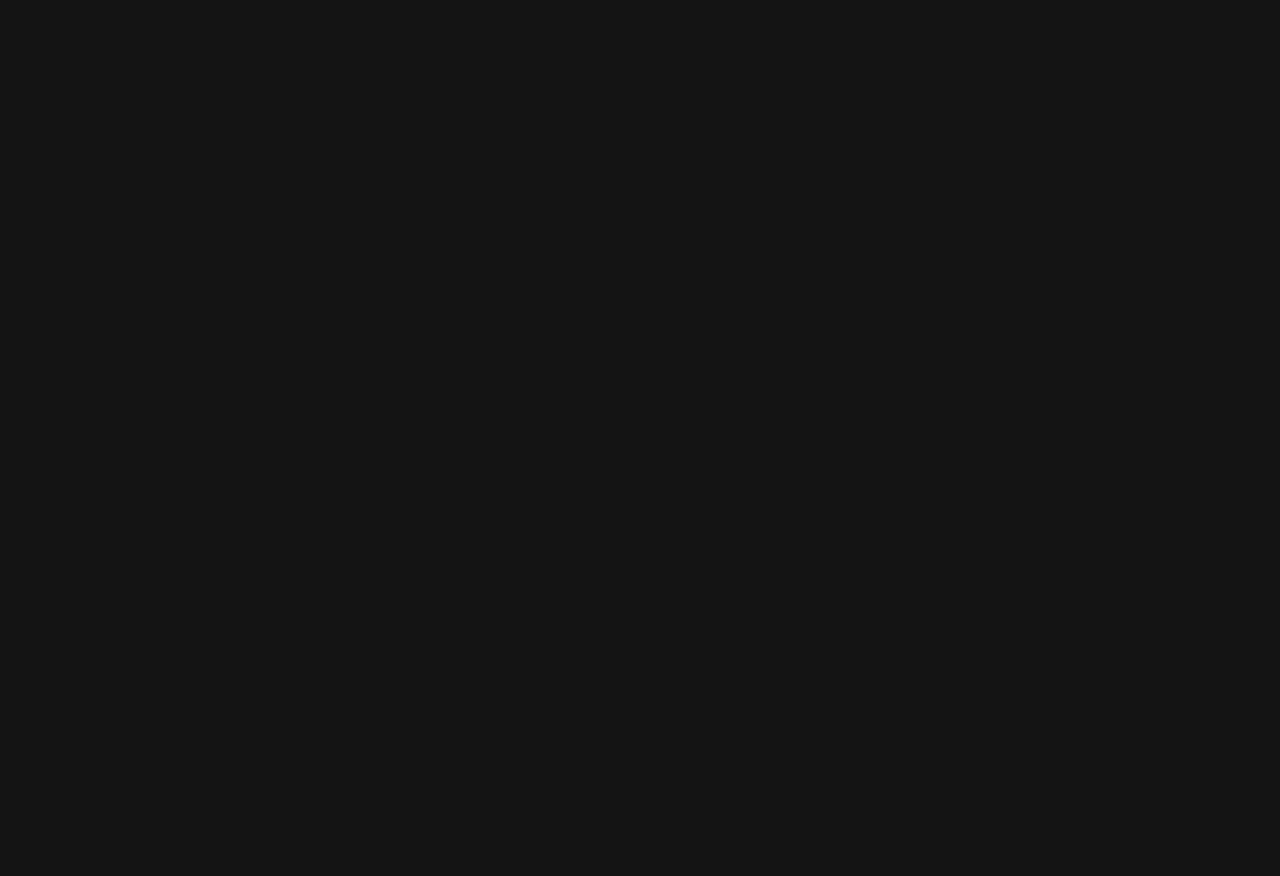
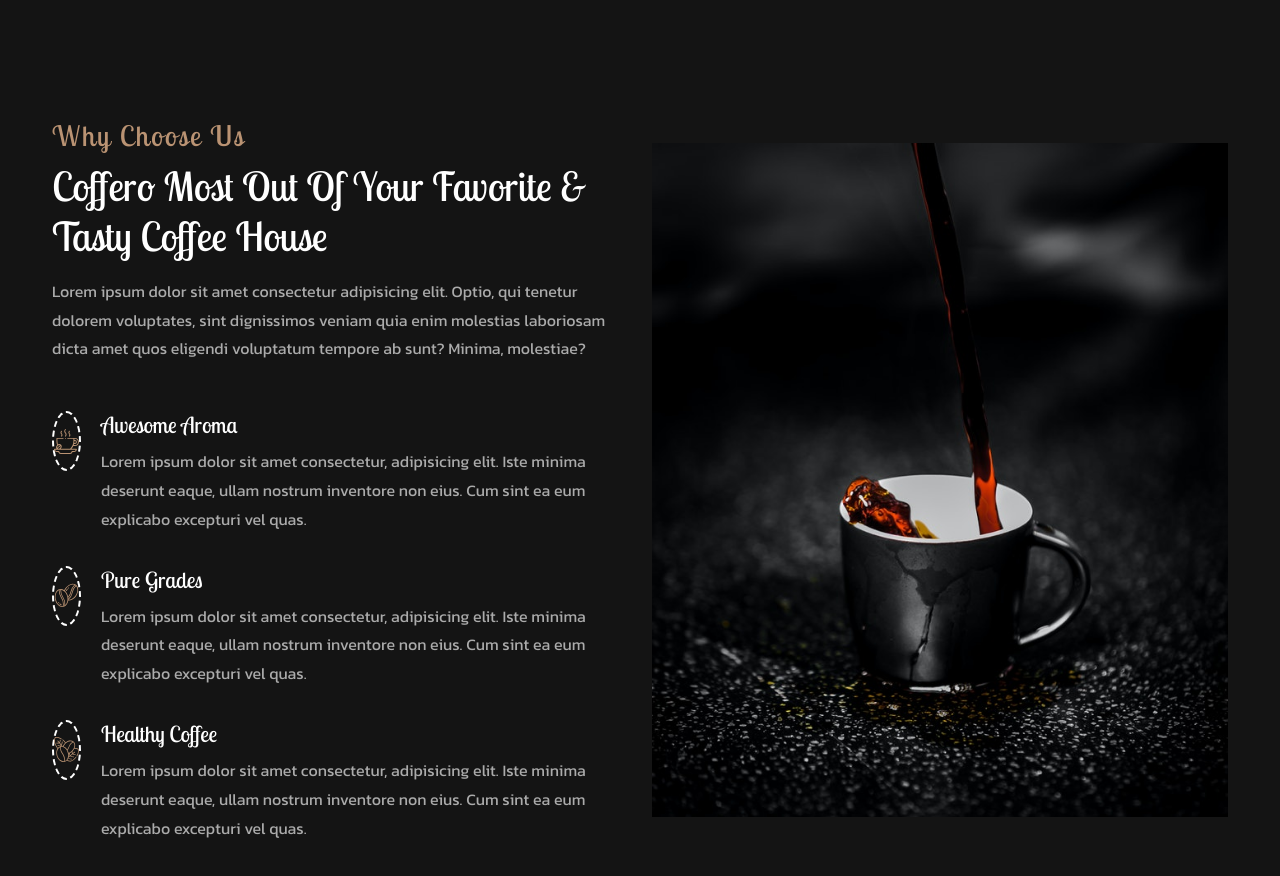
Before and after one commit to NzmAll/Coffee-site, a React (Create React App) app in the folder coffee-site/: page / in a window 1280 px wide. Shown: the part 3098-3974 px from the top of the page. Before the commit the page ends 3096 px from the top, so only its background shows below. Built offline with nearby package versions, Linux system fonts and the light colour scheme; the HTML template or start-up script is replaced by a standard one.

Commit message:
Choose components added

```diff
--- a/coffee-site/src/App.jsx
+++ b/coffee-site/src/App.jsx
@@ -5,6 +5,7 @@ import Home from "./components/home/Home";
 import About from "./components/about/About";
 import Features from "./components/features/Features";
 import Menu from "./components/menu/Menu";
+import Choose from "./components/choose/Choose";
 
 function App() {
   return (
@@ -14,6 +15,7 @@ function App() {
       <About />
       <Features />
       <Menu />
+      <Choose />
     </>
   );
 }
--- /dev/null
+++ b/coffee-site/src/components/choose/Choose.jsx
@@ -0,0 +1,85 @@
+import React from "react";
+import chooseImg from "../../assets/choose.jpg";
+import coffeeMug from "../../assets/coffee-mug.svg";
+import coffeeBeans2 from "../../assets/coffee-beans-2.svg";
+import coffeeBeans3 from "../../assets/coffee-beans-3.svg";
+import "./choose.css";
+
+const Choose = () => {
+  return (
+    <section className="choose section">
+      <div className="choose__grid container grid">
+        <div className="choose__content">
+          <h2 className="section__title title-left" data-title="Why Choose Us">
+            Coffero Most Out Of Your Favorite & Tasty Coffee House
+          </h2>
+          <p className="choose__description">
+            Lorem ipsum dolor sit amet consectetur adipisicing elit. Optio, qui
+            tenetur dolorem voluptates, sint dignissimos veniam quia enim
+            molestias laboriosam dicta amet quos eligendi voluptatum tempore ab
+            sunt? Minima, molestiae?
+          </p>
+
+          <div className="choose__details grid">
+            <div className="choose__details-item">
+              <div className="choose__details-img-wrapper">
+                <img src={coffeeMug} alt="" className="choose__details-img" />
+              </div>
+
+              <div>
+                <h3 className="choose__details-title">Awesome Aroma</h3>
+                <p className="choose__details-description">
+                  Lorem ipsum dolor sit amet consectetur, adipisicing elit. Iste
+                  minima deserunt eaque, ullam nostrum inventore non eius. Cum
+                  sint ea eum explicabo excepturi vel quas.
+                </p>
+              </div>
+            </div>
+
+            <div className="choose__details-item">
+              <div className="choose__details-img-wrapper">
+                <img
+                  src={coffeeBeans2}
+                  alt=""
+                  className="choose__details-img"
+                />
+              </div>
+
+              <div>
+                <h3 className="choose__details-title">Pure Grades</h3>
+                <p className="choose__details-description">
+                  Lorem ipsum dolor sit amet consectetur, adipisicing elit. Iste
+                  minima deserunt eaque, ullam nostrum inventore non eius. Cum
+                  sint ea eum explicabo excepturi vel quas.
+                </p>
+              </div>
+            </div>
+
+            <div className="choose__details-item">
+              <div className="choose__details-img-wrapper">
+                <img
+                  src={coffeeBeans3}
+                  alt=""
+                  className="choose__details-img"
+                />
+              </div>
+
+              <div>
+                <h3 className="choose__details-title">Healthy Coffee</h3>
+                <p className="choose__details-description">
+                  Lorem ipsum dolor sit amet consectetur, adipisicing elit. Iste
+                  minima deserunt eaque, ullam nostrum inventore non eius. Cum
+                  sint ea eum explicabo excepturi vel quas.
+                </p>
+              </div>
+            </div>
+          </div>
+        </div>
+
+        <img src={chooseImg} alt="" className="choose__img" />
+      </div>
+    </section>
+  );
+};
+
+export default Choose;
--- /dev/null
+++ b/coffee-site/src/components/choose/choose.css
@@ -0,0 +1,40 @@
+.choose__grid {
+  grid-template-columns: repeat(2, 1fr);
+  align-items: center;
+}
+
+.choose__description {
+  margin-bottom: 3rem;
+}
+
+.choose__details {
+  row-gap: 2rem;
+}
+
+.choose__details-item {
+  display: flex;
+  align-items: start;
+  column-gap: 1.25rem;
+}
+
+.choose__details-img-wrapper {
+  border: 2px dashed var(--title-color);
+  width: 60px;
+  height: 60px;
+  border-radius: 50%;
+  display: grid;
+  place-items: center;
+}
+
+.choose__details-img {
+  width: 36px;
+}
+
+.choose__details-item div:last-child {
+  width: calc(100%-80px);
+}
+
+.choose__details-title {
+  font-size: var(--largest-font-size);
+  margin-bottom: 0.5rem;
+}
```
